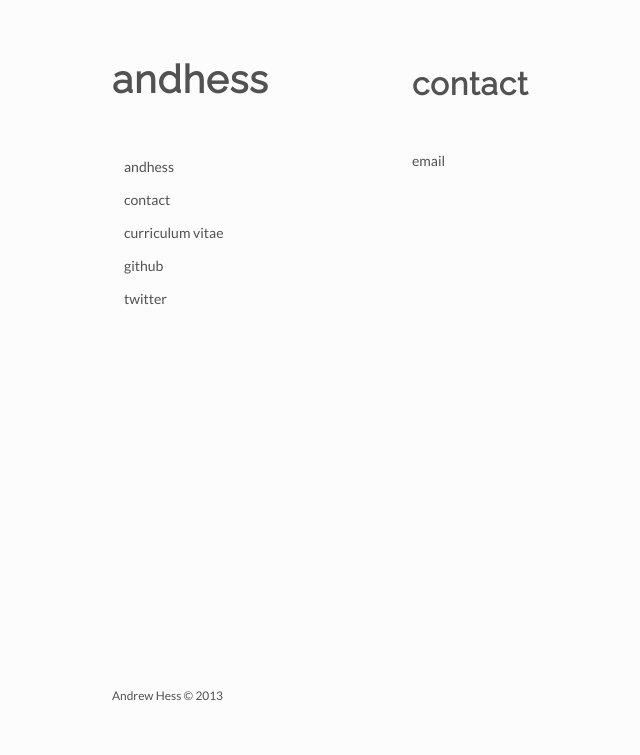
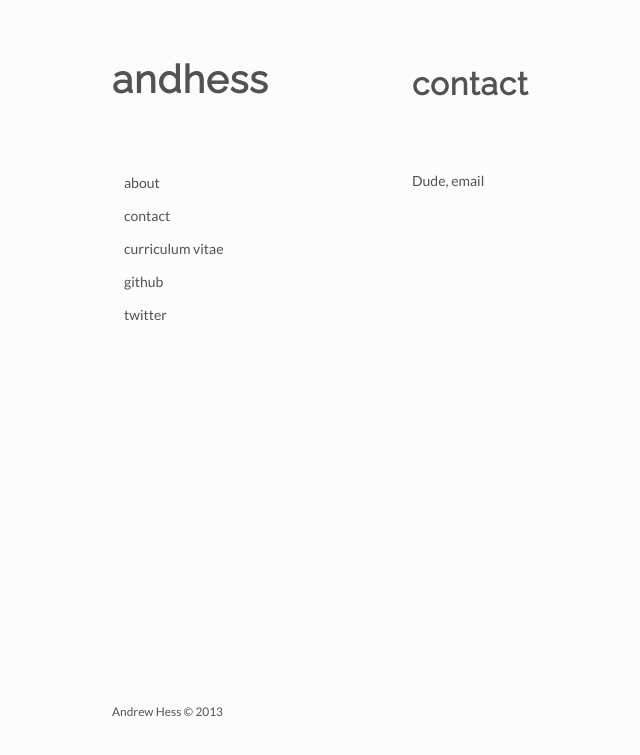
Before and after one commit to andhess/andhess-old, a Jekyll site: the page built from contact.html, in a window 1280 px wide. Shown: the top 755 px of the page, without its empty margins (43-683 px from the left). Built offline with Jekyll 4.4.1, drawn with Linux system fonts in a browser that asks for light colours; Markdown is read by kramdown in place of the engine named in the settings.

Commit message:
some finishing touches, but still some details to do

```diff
--- a/_includes/navBullets.html
+++ b/_includes/navBullets.html
@@ -1,4 +1,4 @@
-<li><a href="/about">andhess</a></li>
+<li><a href="/about">about</a></li>
 <li><a href="/contact">contact</a></li>
 <li><a href="http://cv.andhess.com">curriculum vitae</a></li>
 <li><a href="https://github.com/andhess">github</a></li>
--- a/_layouts/post.html
+++ b/_layouts/post.html
@@ -4,9 +4,9 @@ layout: default
 <article>
 <div class="blob">
     <div class="details">
-        <p>{{ page.date | date: "%e %B %Y" }} {{ page.description }}</p>
+        <p>{{ page.date | date: "%B %e, %Y" }}<br>{{ page.description }}</p>
     </div>
-    <div class="content">
+    <div class="article">
         {{ content }}
     </div>
 </div>
--- a/assets/css/main.css
+++ b/assets/css/main.css
@@ -16,7 +16,7 @@
     color: #525252;
 }
 
-a:hover{
+a:hover, a h1:hover{
     color: #000000;
     text-decoration: none;
 }
@@ -28,7 +28,7 @@
 }
 
 #navigation{
-    padding-top: 40px;
+    padding-top: 56px;
 }
 
 .content{
@@ -39,12 +39,26 @@
     line-height: 35px;
 }
 
+#about, #contact, .posts{
+    padding-top: 20px;
+}
+
 .sidenav{
     padding-top: 50px;
 }
 
 .entry{
     padding-bottom: 15px;
+}
+
+.details{
+    padding-left: 12px;
+    margin-top: -28px;
+    line-height: 18px;
+}
+
+.article{
+    padding-top: 12px;
 }
 
 /* Responsive Stuff */
--- a/contact.html
+++ b/contact.html
@@ -7,6 +7,6 @@ permalink: /contact/
 
 <div id="contact">
     <div id="contact-main">
-        <a href="mailto:andrew@andrewhess.net">email</a>
+        <p>Dude, <a href="mailto:andrew@andrewhess.net">email</a></p>
     </div>
 </div>
```
Also changed, not shown: _posts/2013-06-5-new-website.html (added, +14 -0 lines).
